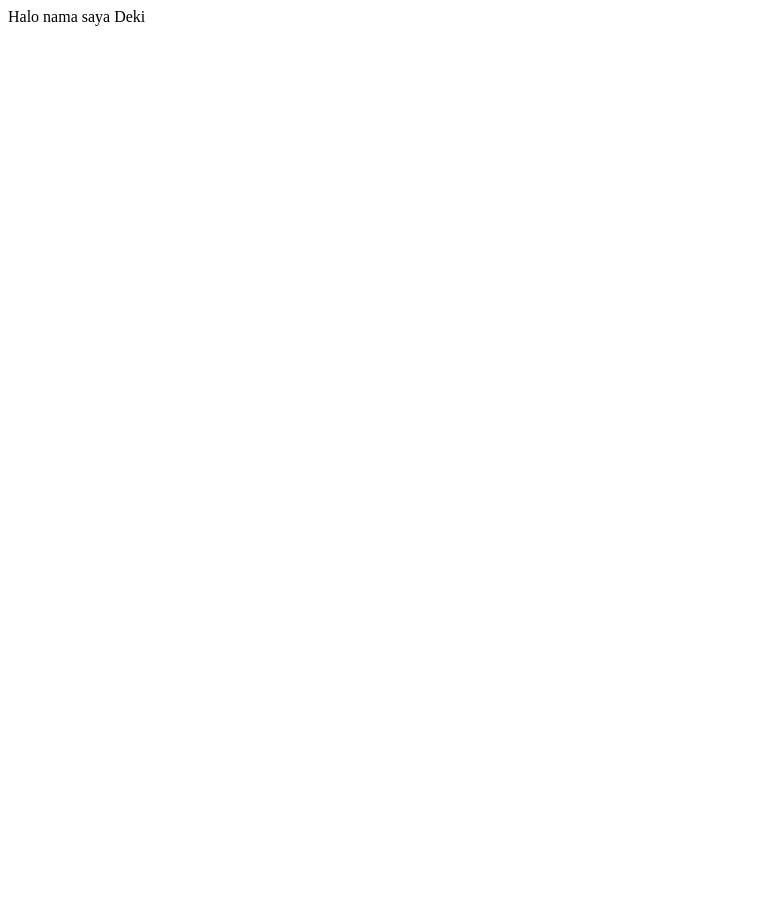
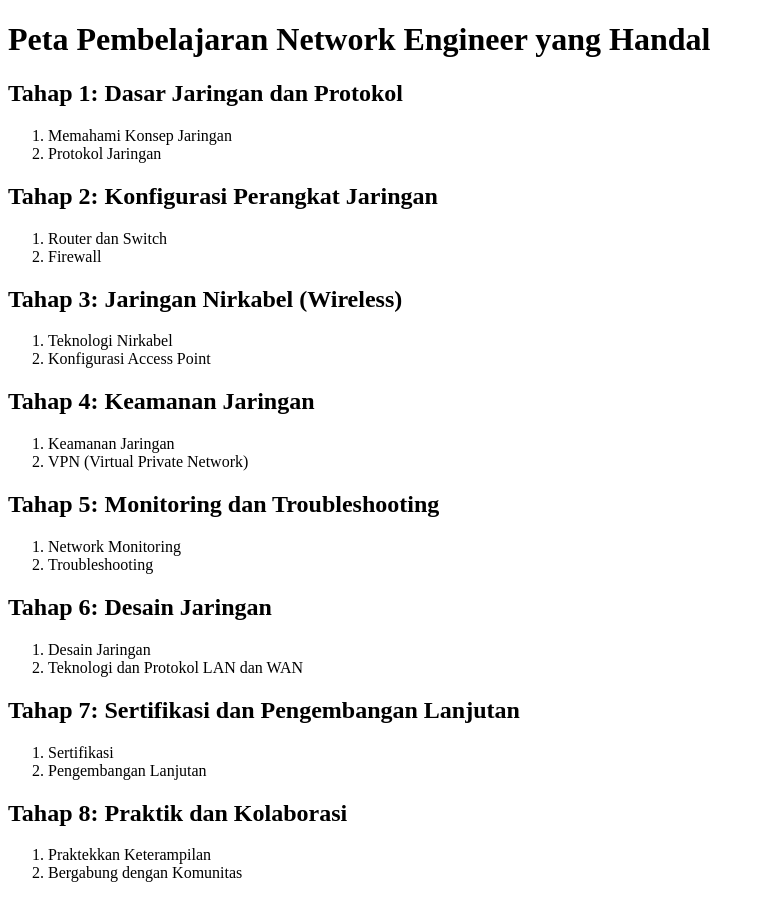
Before and after one commit to dekiuy/dekiuy.github.io, a plain HTML site: page index.html in a window 1280 px wide. Shown: the whole page, without its empty margins (0-765 px from the left). Before the commit the page ends 800 px from the top, so only its background shows below. Drawn offline with Linux system fonts and the light colour scheme.

Commit message:
Update index.html

```diff
--- a/index.html
+++ b/index.html
@@ -1 +1,56 @@
-Halo nama saya Deki
+<!DOCTYPE html>
+<html>
+<head>
+    <title>Peta Pembelajaran Network Engineer</title>
+</head>
+<body>
+    <h1>Peta Pembelajaran Network Engineer yang Handal</h1>
+    <h2>Tahap 1: Dasar Jaringan dan Protokol</h2>
+    <ol>
+        <li>Memahami Konsep Jaringan</li>
+        <li>Protokol Jaringan</li>
+    </ol>
+
+    <h2>Tahap 2: Konfigurasi Perangkat Jaringan</h2>
+    <ol>
+        <li>Router dan Switch</li>
+        <li>Firewall</li>
+    </ol>
+
+    <h2>Tahap 3: Jaringan Nirkabel (Wireless)</h2>
+    <ol>
+        <li>Teknologi Nirkabel</li>
+        <li>Konfigurasi Access Point</li>
+    </ol>
+
+    <h2>Tahap 4: Keamanan Jaringan</h2>
+    <ol>
+        <li>Keamanan Jaringan</li>
+        <li>VPN (Virtual Private Network)</li>
+    </ol>
+
+    <h2>Tahap 5: Monitoring dan Troubleshooting</h2>
+    <ol>
+        <li>Network Monitoring</li>
+        <li>Troubleshooting</li>
+    </ol>
+
+    <h2>Tahap 6: Desain Jaringan</h2>
+    <ol>
+        <li>Desain Jaringan</li>
+        <li>Teknologi dan Protokol LAN dan WAN</li>
+    </ol>
+
+    <h2>Tahap 7: Sertifikasi dan Pengembangan Lanjutan</h2>
+    <ol>
+        <li>Sertifikasi</li>
+        <li>Pengembangan Lanjutan</li>
+    </ol>
+
+    <h2>Tahap 8: Praktik dan Kolaborasi</h2>
+    <ol>
+        <li>Praktekkan Keterampilan</li>
+        <li>Bergabung dengan Komunitas</li>
+    </ol>
+</body>
+</html>
```
